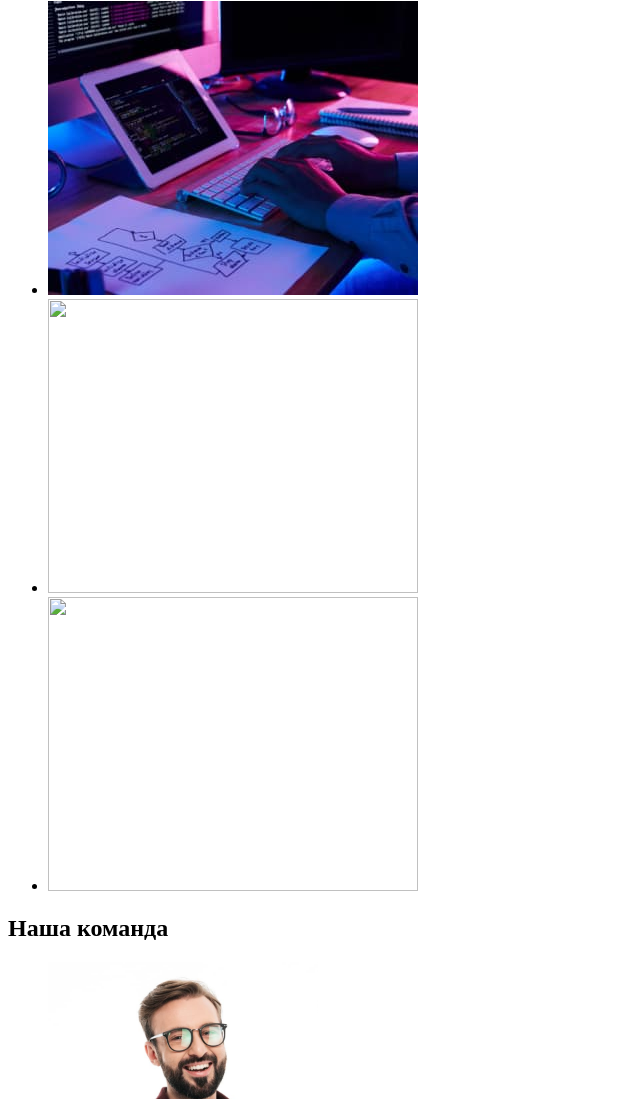
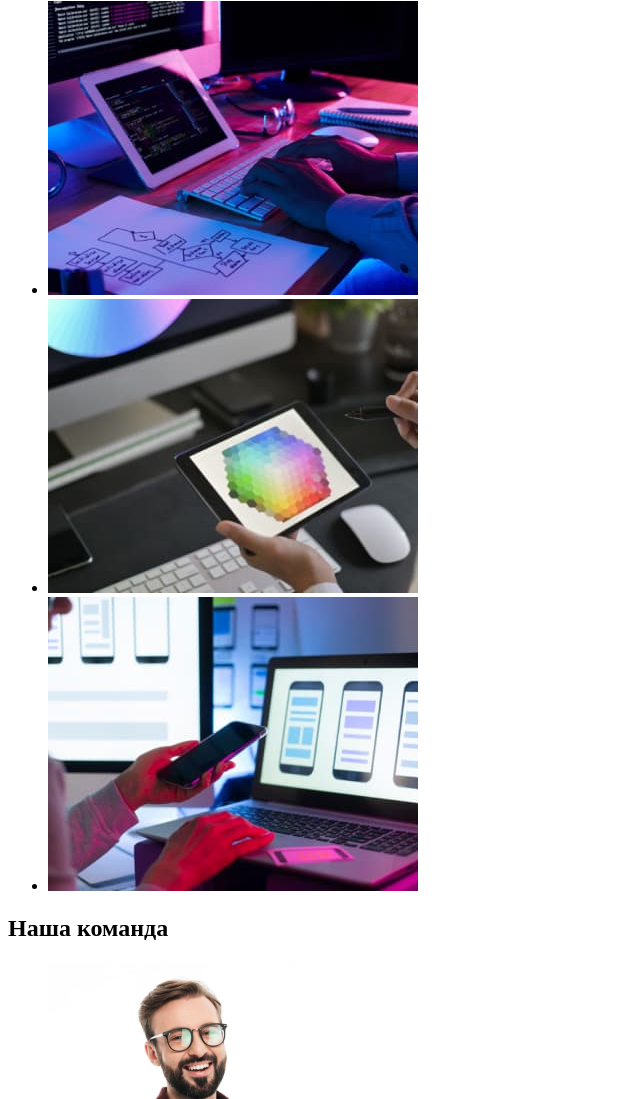
Before and after one commit to Gladsel/goit-html-css, a plain HTML site: page index.html in a window 1280 px wide. Shown: the part 608-1707 px from the top of the page, without its empty margins (0-640 px from the left). Drawn offline with Linux system fonts and the light colour scheme.

Commit message:
no png, only jpg

```diff
--- a/index.html
+++ b/index.html
@@ -61,12 +61,11 @@
           <img src="./images/img1.jpg" alt="" width="370" height="294"/>
         </li>
         <li>
-          <img src="./images/img2.png" alt="" width="370" height="294"/>
+          <img src="./images/2img.jpg" alt="" width="370" height="294"/>
         </li>
         <li>
-          <img src="./images/img3.png" alt="" width="370" height="294"/>
+          <img src="./images/3img.jpg" alt="" width="370" height="294"/>
         </li>
-
       </ul>
 
    </section>
```
Also changed, not shown: images/2img.jpg (added), images/3img.jpg (added).
